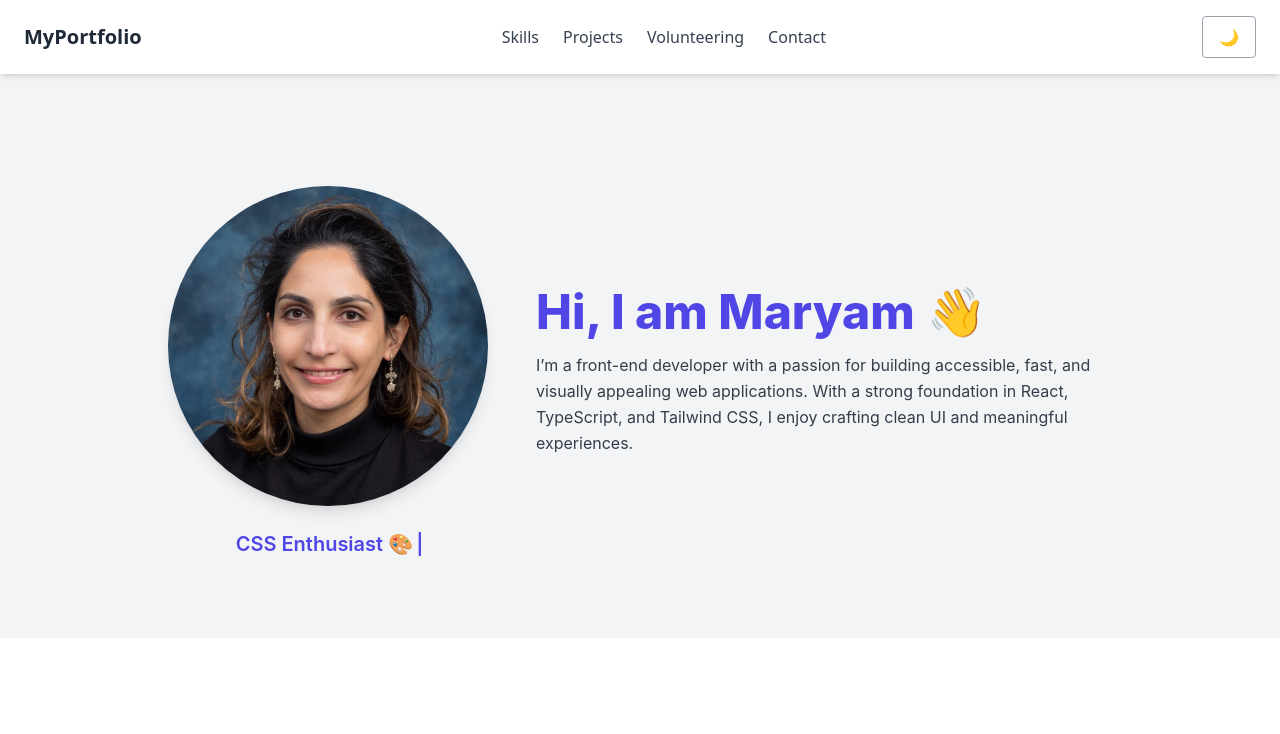
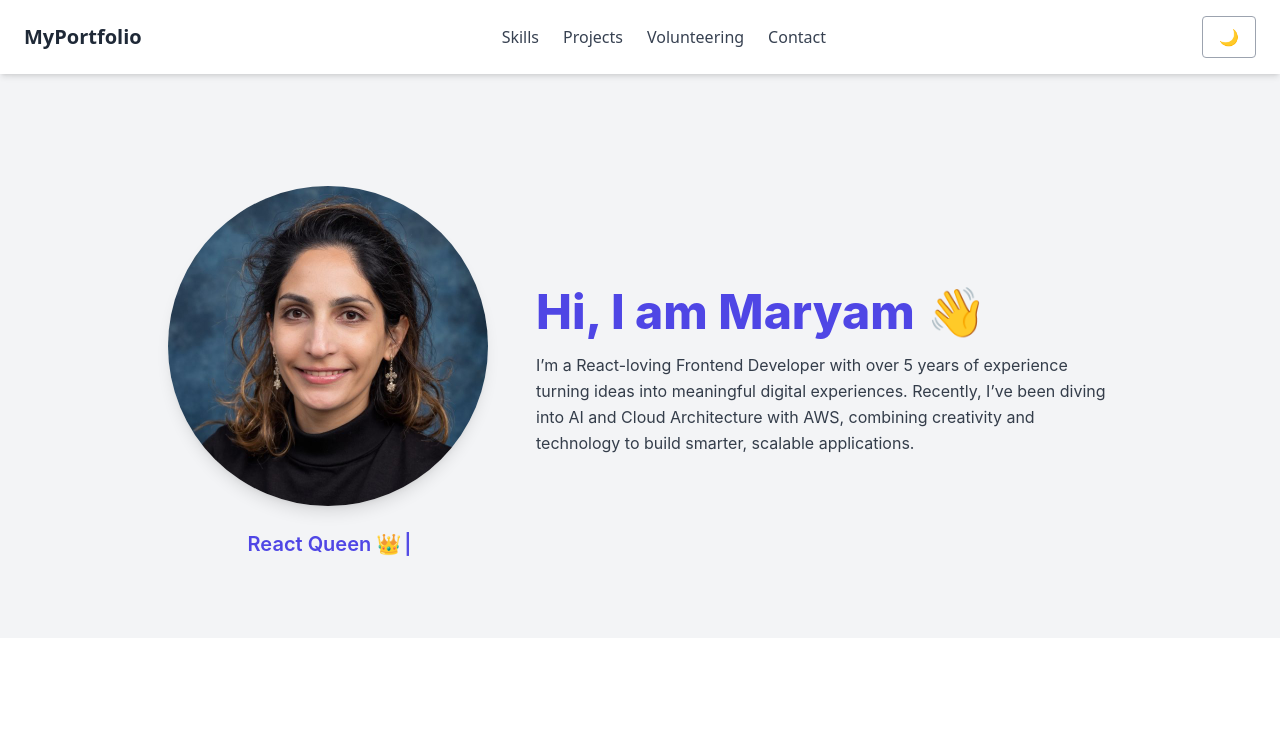
Before and after one commit to maryamyasaei/portfolio, a Next.js app: page / in a window 1280 px wide. Shown: the top 734 px of the page. Built offline with nearby package versions, Linux system fonts and the light colour scheme.

Commit message:
Updated based on new skills

```diff
--- a/app/page.tsx
+++ b/app/page.tsx
@@ -56,8 +56,8 @@ export default function Home() {
         <section className="bg-accent text-darkText  py-20 dark:bg-gray-900">
           <div className="max-w-4xl mx-auto text-center font-heading text-3xl md:text-4xl font-extrabold leading-snug dark:text-white">
             <p>
-              “Great front-end is invisible. If it feels easy, fast, and
-              beautiful — I’ve done my job.”
+              “Designing intuitive front-ends with the power of AI and the
+              scalability of the cloud.”
             </p>
           </div>
           <ContactSection />
--- a/components/ContactSection.tsx
+++ b/components/ContactSection.tsx
@@ -133,7 +133,7 @@ export default function ContactSection() {
             Maryam Yasaei
           </h3>
           <p className="text-sm text-gray-700 mb-6 dark:text-white">
-            Front-End Developer
+            Software Development | AI Engineering | Cloud Architecture
           </p>
 
           <div className="text-gray-800 mb-8 dark:text-white">
--- a/components/Hero.tsx
+++ b/components/Hero.tsx
@@ -29,9 +29,10 @@ export default function HeroSection() {
             <Typewriter
               words={[
                 "Front-End Developer 👩‍💻",
-                "CSS Enthusiast 🎨",
+                "React Queen 👑",
                 "UI Lover 💖",
-                "React Queen 👑",
+                "Cloud Architecture Enthusiast ☁️",
+                "AWS AI Practitioner 🤖",
               ]}
               loop={true}
               cursor
@@ -67,10 +68,11 @@ export default function HeroSection() {
             </motion.span>
           </h1>
           <p className="text-base leading-relaxed text-darkText/90 font-body dark:text-white ">
-            I’m a front-end developer with a passion for building accessible,
-            fast, and visually appealing web applications. With a strong
-            foundation in React, TypeScript, and Tailwind CSS, I enjoy crafting
-            clean UI and meaningful experiences.{" "}
+            I’m a React-loving Frontend Developer with over 5 years of
+            experience turning ideas into meaningful digital experiences.
+            Recently, I’ve been diving into AI and Cloud Architecture with AWS,
+            combining creativity and technology to build smarter, scalable
+            applications.{" "}
           </p>
         </motion.div>
       </div>
```
